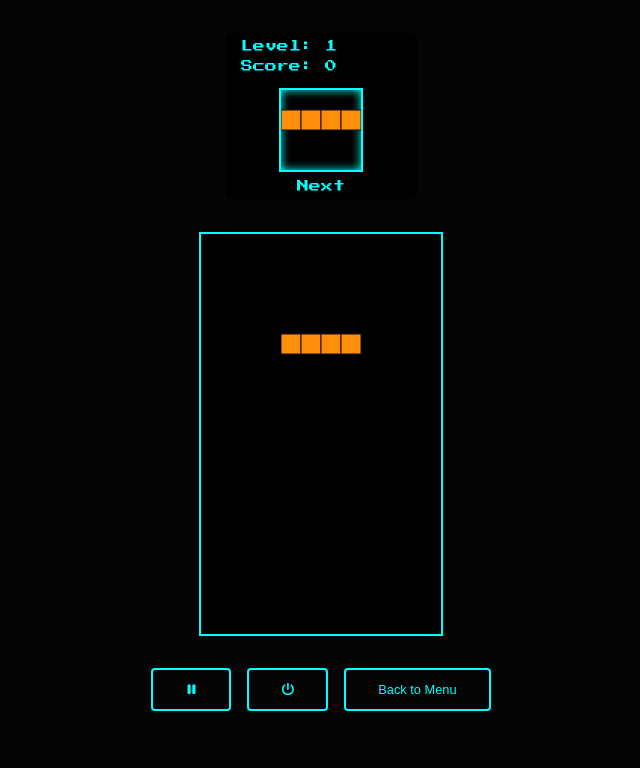
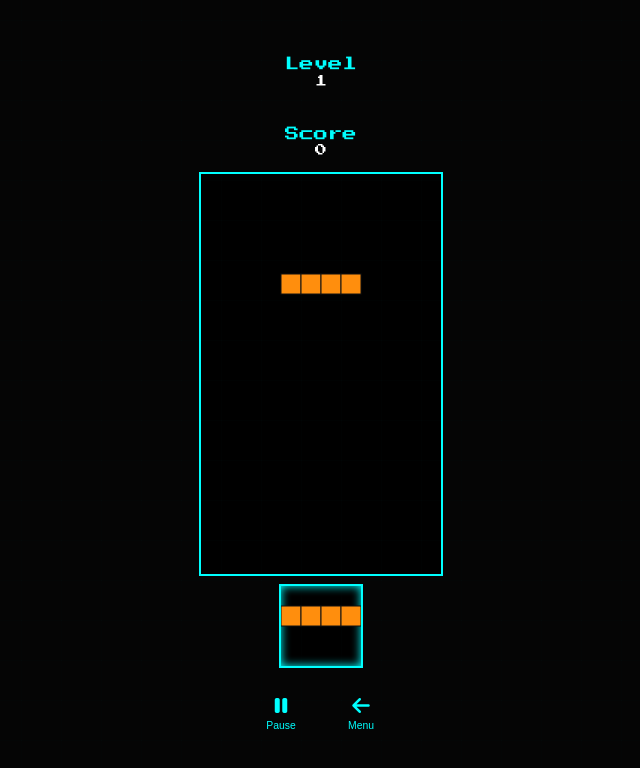
Before and after one commit to dominique-thomas/bloc-buster, a plain HTML site: page game.html in a window 1280 px wide. Shown: the whole page, without its empty margins (319-959 px from the left). Drawn offline with Linux system fonts and the light colour scheme.

Commit message:
Score and CSS updates

```diff
--- a/css/styles.css
+++ b/css/styles.css
@@ -1,38 +1,34 @@
 @import url('https://fonts.googleapis.com/css2?family=Press+Start+2P&display=swap');
 
-* {
+ :root {
+  --vh: 1vh;
+}
+
+body, html {
   margin: 0;
   padding: 0;
-  box-sizing: border-box;
+  height: 100%;
+  overflow: hidden;
 }
 
 body {
   font-family: "Press Start 2P", monospace;
   background: #050505;
   color: #0ff;
-  height: 100%;
-  width: 100%;
   display: flex;
   flex-direction: column;
   align-items: center;
   justify-content: center;
   position: relative;
   overflow: hidden;
-  margin: 0;
-  padding: 0;
-
 }
 
-.splash-screen,
-.game-wrapper,
-.game-over-screen {
+.game-wrapper {
   display: flex;
   flex-direction: column;
   align-items: center;
-  gap: 2rem;
-  text-align: center;
-  padding: 2rem;
-  z-index: 1;
+  transform-origin: top center;
+  transition: transform 0.2s ease-in-out;
 }
 
 .title {
@@ -104,9 +100,6 @@ body::before {
   animation: moveGrid 10s linear infinite;
 }
 
-#pause-btn{
-  width: 80px;
-}
 
 h2.game-title {
   font-size: 1rem;
@@ -124,18 +117,26 @@ h2.game-title {
 .hud {
   display: flex;
   flex-direction: column;
-  align-items: stretch;
-  width: 12ch;
-  padding: 0.5rem 1rem;
-  background: #000;
-  border-radius: 8px;
-  gap: 0.5rem;
+  align-items: center;
+  gap: 1rem;
+  padding-top: 0.5rem;
 }
 
-.hud-stats {
-  display: flex;
-  flex-direction: column;
-  align-items: flex-start;
+.hud-block {
+  padding: 0.5rem 1rem;
+  text-align: center;
+  width: 100px;
+}
+
+.hud-label {
+  font-size: 0.9rem;
+  margin-bottom: 0.2rem;
+}
+
+.hud-value {
+  font-size: 1.2rem;
+  color: #fff;
+  min-width: 80px;
 }
 
 .hud-preview {
@@ -149,11 +150,6 @@ h2.game-title {
   font-size: 0.75rem;
   white-space: nowrap;
   margin-bottom: .5rem;
-}
-
-#next-label {
-  font-size: 0.75rem;
-  margin-top: 0.5rem;
 }
 
 .hidden {
@@ -230,6 +226,36 @@ h2.game-title {
   transform: scale(0.96);
 }
 
+.controls {
+  display: flex;
+  justify-content: center;
+  align-items: center;
+  gap: 1rem;
+  margin-top: 1rem;
+  padding-bottom: 1rem;
+  width: 100vh;
+  box-sizing: border-box;
+}
+
+.controls .btn {
+  display: flex;
+  flex-direction: column;
+  align-items: center;
+   border: none;
+  cursor: pointer;
+  width: 1rem;
+}
+
+.controls .btn i {
+  font-size: 1.25rem;
+}
+
+.controls .btn span {
+  font-size: 0.65rem;
+  margin-top: 0.25rem;
+}
+
+
 @keyframes moveGrid {
   0% { background-position: 0 0; }
   100% { background-position: 40px 40px; }
--- a/game.html
+++ b/game.html
@@ -11,29 +11,41 @@
 </head>
 <body>
   <div class="game-wrapper">
-    <div class="hud">
-    <div class="hud-stats">
-        <p id="level-display">Level: 1</p>
-        <p id="score-display">Score: 0</p>
+  <div class="hud">
+    <div class="hud-block">
+      <div class="hud-label">Level</div>
+      <div id="level-display" class="hud-value">1</div>
     </div>
-    <div class="hud-preview">
-        <canvas id="preview" width="80" height="80"></canvas>
-        <p id="next-label">Next</p>
+    <div class="hud-block">
+      <div class="hud-label">Score</div>
+      <div id="score-display" class="hud-value">0</div>
     </div>
-    </div>
+  </div>
 
     <canvas id="tetris" width="240" height="400"></canvas>
 
-    <div class="controls">
+    <div class="hud hud-right">
+      <canvas id="preview" width="80" height="80"></canvas>
+    </div>
+
+
+  </div>
+
+
+        <div class="controls">
       <button id="pause-btn" class="btn outline" onclick="pauseGame()">
         <i class="fas fa-pause"></i>
+        <span>Pause</span>
       </button>
-       <button id="restart-btn" class="btn outline" onclick="restartGame()">
-        <i class="fa-solid fa-power-off"></i>
       </button>
-      <button id="back-btn" class="btn outline">Back to Menu</button>
+      <button id="back-btn" class="btn outline">
+        <i class="fas fa-arrow-left"></i>
+        <span>Menu</span>
+      </button>
     </div>
-  </div>
+
+
+
   <script src="js/game.js"></script>
 </body>
 </html>
--- a/js/game.js
+++ b/js/game.js
@@ -86,20 +86,28 @@ function collide(arena, player) {
 }
 
 function arenaSweep() {
-  let rowCount = 1;
+  let linesCleared = 0;
+
   outer: for (let y = arena.length - 1; y >= 0; --y) {
     for (let x = 0; x < arena[y].length; ++x) {
       if (arena[y][x] === 0) continue outer;
     }
+
     const row = arena.splice(y, 1)[0].fill(0);
     arena.unshift(row);
     ++y;
-    player.score += rowCount * 10;
+    linesCleared++;
+  }
+
+  if (linesCleared > 0) {
+    const linePoints = [0, 40, 100, 300, 1200];
+    player.score += linePoints[linesCleared] * (player.level + 1);
+    player.lines += linesCleared;
     player.score = Math.min(player.score, MAX_SCORE);
-    document.getElementById("score-display").textContent = `Score: ${player.score}`;
-    rowCount *= 2;
+    updateHUD();
   }
 }
+
 
 function playerDrop() {
   player.pos.y++;
@@ -108,30 +116,14 @@ function playerDrop() {
     merge(arena, player);
     playerReset();
     arenaSweep();
-    if (player.score >= player.level * 100) {
+    if (player.lines >= player.level * 10) {
       player.level++;
-      document.getElementById("level-display").textContent = `Level: ${player.level}`;
+      updateHUD();
       dropInterval = Math.max(100, 1000 - (player.level - 1) * 10);
       if (player.level > 100) endGame(true);
     }
   }
-  dropCounter = 0;
-}
 
-function hardDrop() {
-  while (!collide(arena, player)) {
-    player.pos.y++;
-  }
-  player.pos.y--;
-  merge(arena, player);
-  playerReset();
-  arenaSweep();
-  if (player.score >= player.level * 100) {
-    player.level++;
-    document.getElementById("level-display").textContent = `Level: ${player.level}`;
-    dropInterval = Math.max(100, 1000 - (player.level - 1) * 10);
-    if (player.level > 100) endGame(true);
-  }
   dropCounter = 0;
 }
 
@@ -173,8 +165,8 @@ function playerReset() {
   player.pos.y = 0;
   player.pos.x = (arena[0].length / 2 | 0) - (player.matrix[0].length / 2 | 0);
 
-  document.getElementById("score-display").textContent = `Score: ${player.score}`;
-  document.getElementById("level-display").textContent = `Level: ${player.level}`;
+  document.getElementById("score-display").textContent = player.score;
+  document.getElementById("level-display").textContent = player.level;
 
   if (collide(arena, player)) endGame(false);
 }
@@ -207,7 +199,10 @@ function drawPreview() {
   });
 }
 
-
+function updateHUD() {
+  document.getElementById("score-display").textContent = player.score;
+  document.getElementById("level-display").textContent = player.level;
+}
 
 function update(time = 0) {
   const deltaTime = time - lastTime;
@@ -226,7 +221,11 @@ function endGame(won) {
 document.addEventListener("keydown", e => {
   if (e.key === "ArrowLeft") playerMove(-1);
   if (e.key === "ArrowRight") playerMove(1);
-  if (e.key === "ArrowDown") playerDrop();
+  if (e.key === "ArrowDown") {
+    playerDrop();
+    player.score += 1;
+    updateHUD();
+  }
   if (e.key === "ArrowUp") playerRotate(1);
   if (e.key === "q") playerRotate(-1);
 });
@@ -239,10 +238,18 @@ canvas.addEventListener("touchstart", e => {
   if (e.touches.length === 1) {
     startX = e.touches[0].clientX;
     startY = e.touches[0].clientY;
+
+    // Tap to drop faster
+    dropHoldTimer = setInterval(() => {
+      playerDrop();
+    }, 120);
   }
 });
 
-canvas.addEventListener("touchend", (e) => {
+canvas.addEventListener("touchend", e => {
+  clearInterval(dropHoldTimer);
+  dropHoldTimer = null;
+
   if (startX === null || startY === null) return;
 
   const endX = e.changedTouches[0].clientX;
@@ -252,11 +259,11 @@ canvas.addEventListener("touchend", (e) => {
   const absX = Math.abs(dx);
   const absY = Math.abs(dy);
 
+  // Swipe left or right
   if (Math.max(absX, absY) > swipeThreshold) {
     if (absX > absY) {
-      dx > 0 ? playerMove(1) : playerMove(-1);
-    } else {
-      dy > 0 ? playerDrop() : hardDrop();
+      if (dx > 0) playerMove(2);
+      else playerMove(-2);
     }
   } else {
     playerRotate(1);
@@ -270,8 +277,8 @@ function pauseGame(){
     const pauseBtn = document.getElementById("pause-btn");
     isPaused = !isPaused;
     pauseBtn.innerHTML = isPaused
-        ? '<i class="fas fa-play"></i>'
-        : '<i class="fas fa-pause"></i>';
+        ? '<i class="fas fa-play"></i><span>Play</span>'
+        : '<i class="fas fa-pause"></i><span>Pause</span>';
 
   if (!isPaused) update();
 }
@@ -286,13 +293,16 @@ function update(time = 0) {
   requestAnimationFrame(update);
 }
 
+playerReset();
+update();
 
-function restartGame() {
-  //document.body.classList.add("flash");
-  setTimeout(() => {
-    window.location.reload();
-  }, 150);
+function scaleGameToFit() {
+  const container = document.querySelector(".game-container");
+  const scaleX = window.innerWidth / container.offsetWidth;
+  const scaleY = window.innerHeight / container.offsetHeight;
+  const scale = Math.min(scaleX, scaleY, 1);
+  container.style.transform = `scale(${scale})`;
 }
 
-playerReset();
-update();
+window.addEventListener("load", scaleGameToFit);
+window.addEventListener("resize", scaleGameToFit);
```
